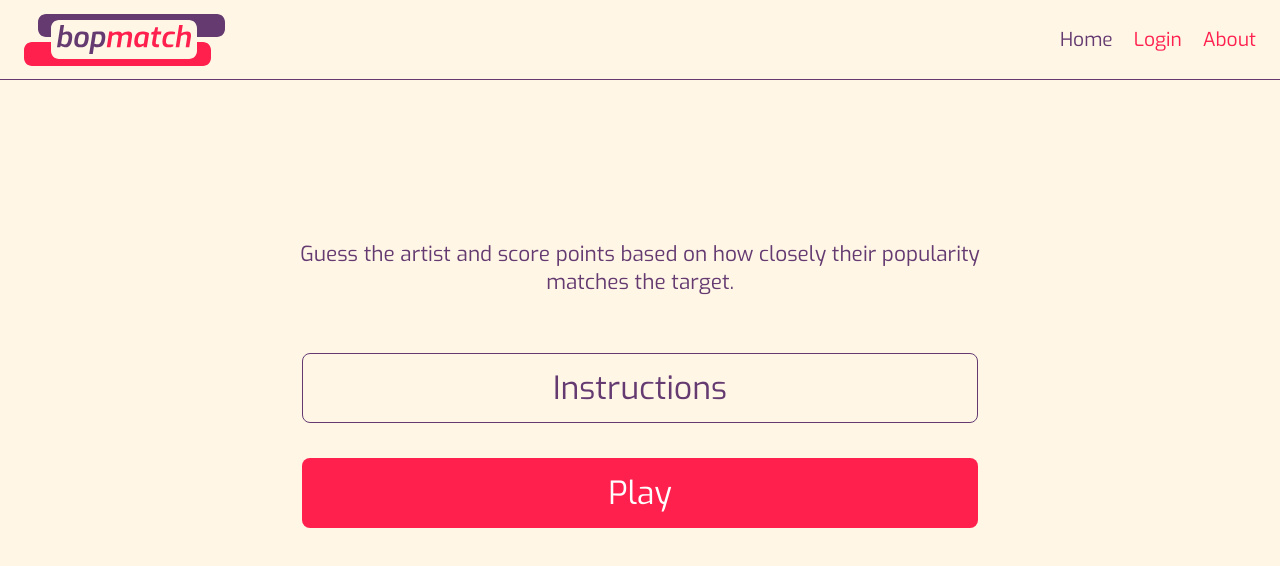
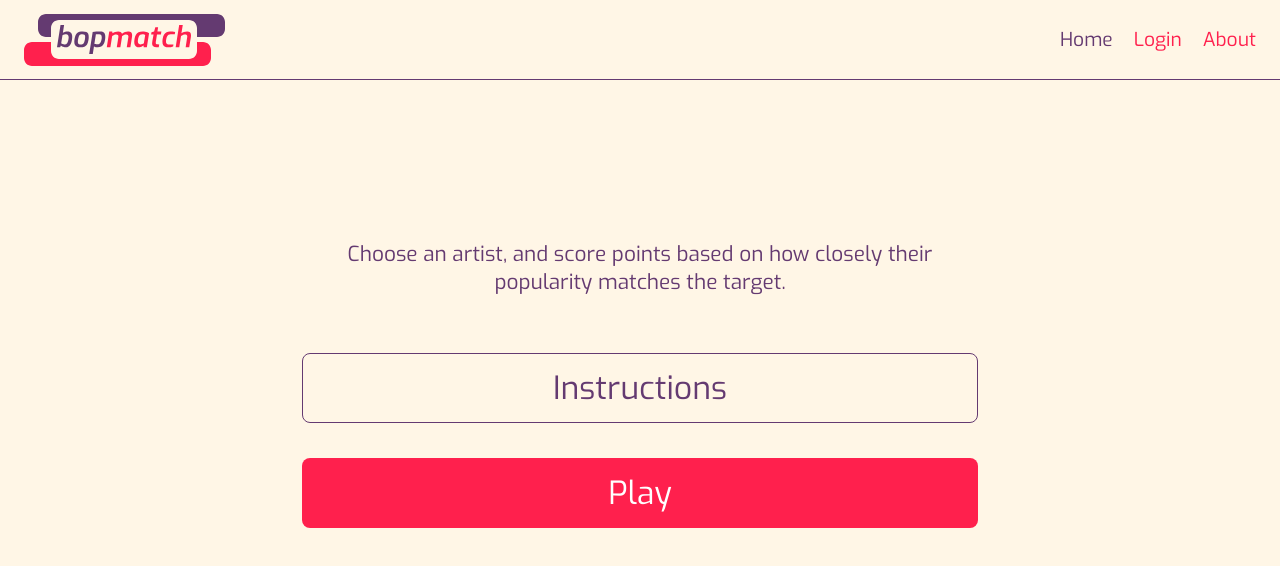
Before and after one commit to jacob-fm/spotify-guesser, a React (Vite) app: page / in a window 1280 px wide. Shown: the top 566 px of the page. Built offline with nearby package versions, Linux system fonts and the light colour scheme; no server answers.

Commit message:
home page always visible, but past games replaces play if played today

```diff
--- a/src/app/main.jsx
+++ b/src/app/main.jsx
@@ -21,11 +21,7 @@ import PastGames from "./routes/PastGames/PastGames.jsx";
 const router = createBrowserRouter([
   {
     path: "/",
-    element: (
-      <UnplayedRoute>
-        <Home />
-      </UnplayedRoute>
-    ),
+    element: <Home />,
     errorElement: <NotFoundPage />,
   },
   {
--- a/src/app/routes/Home.jsx
+++ b/src/app/routes/Home.jsx
@@ -1,22 +1,44 @@
 import Header from "../../components/Header/Header";
 import { Link } from "react-router-dom";
+import { useEffect, useState } from "react";
 
 export default function Home() {
+  const lastDateCompleted = localStorage.getItem("lastDateCompleted");
+  const today = new Date().toISOString().slice(0, 10); // Get today's date in YYYY-MM-DD format
+  const [played, setPlayed] = useState(false);
+
+  useEffect(() => {
+    if (lastDateCompleted === today) {
+      setPlayed(true);
+    }
+  }, [lastDateCompleted, today]);
+
   return (
     <>
       <title>Daily Music Trivia Game - bopmatch</title>
       <Header />
       <div className="home-layout">
         <p className="short-description">
-          Guess the artist and score points based on how closely their
+          Choose an artist, and score points based on how closely their
           popularity matches the target.
         </p>
         <Link to="/instructions" className="button-link outlined">
           Instructions
         </Link>
-        <Link to="/game" className="button-link filled">
-          Play
-        </Link>
+        {played
+          ? (
+            <>
+              <Link to="/past-games" className="button-link filled">
+                Past Games
+              </Link>
+              <p>5 new rounds every day at 8PM EST!</p>
+            </>
+          )
+          : (
+            <Link to="/game" className="button-link filled">
+              Play
+            </Link>
+          )}
       </div>
     </>
   );
```
